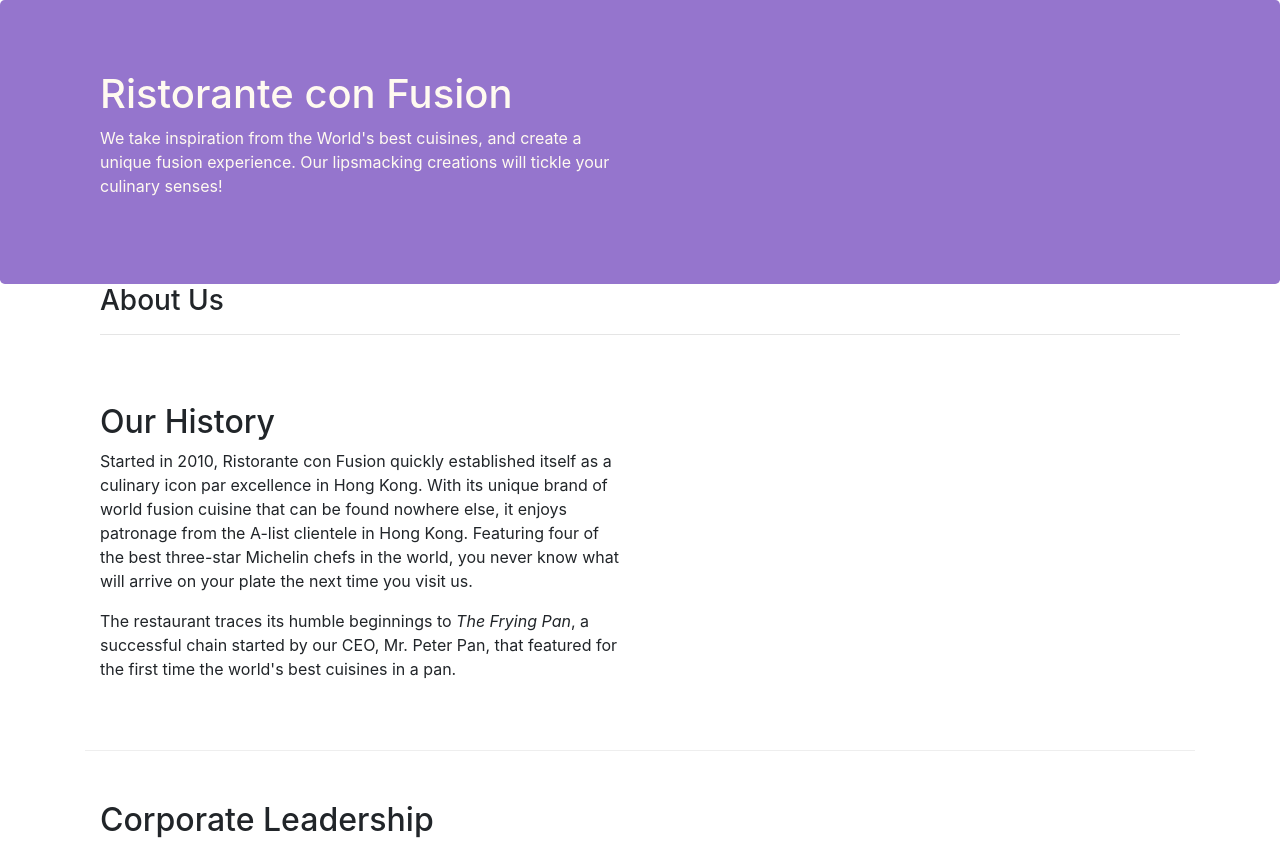
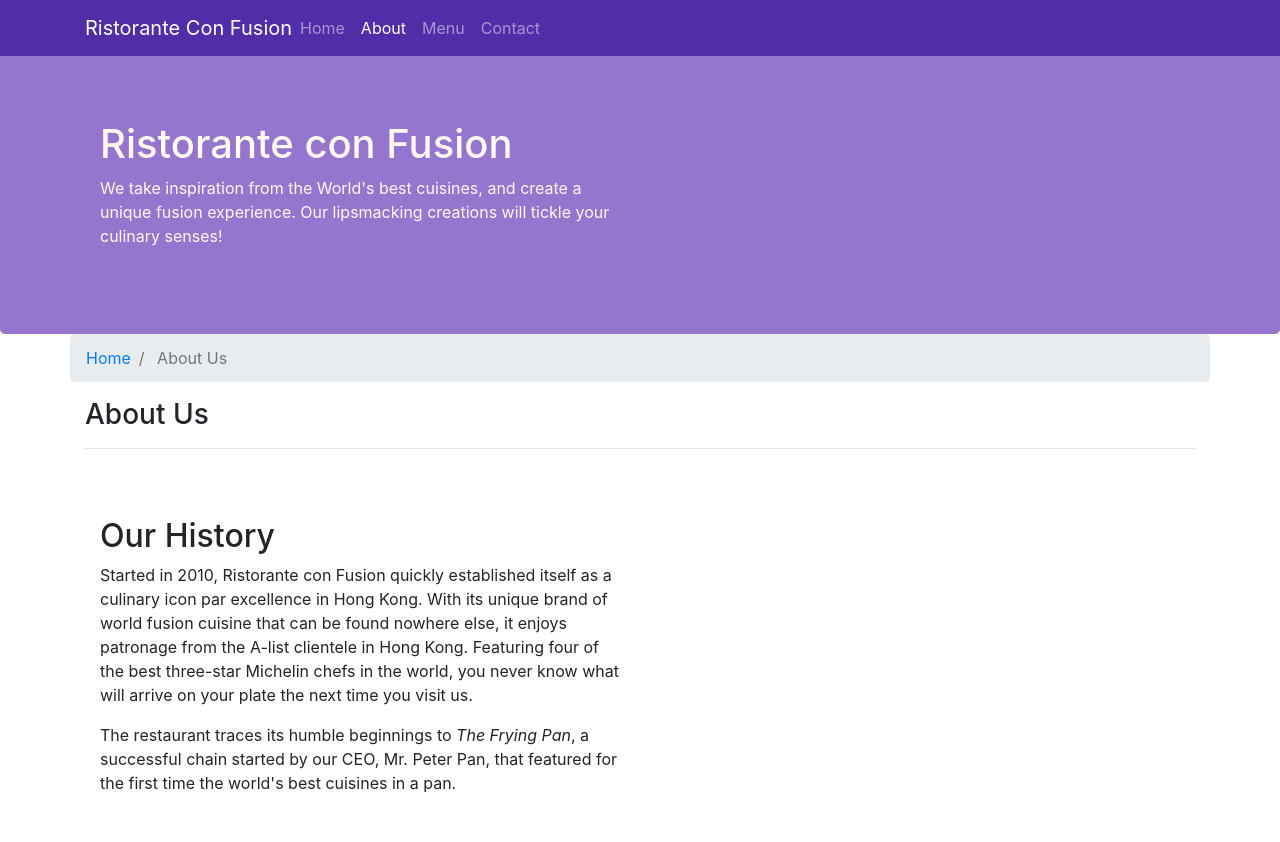
Before and after one commit to yahiasalem94/Exercises, a website: page aboutus.html in a window 1280 px wide. Shown: the top 842 px of the page. Drawn offline with nearby package versions, Linux system fonts and the light colour scheme.

Commit message:
Navigation bar and breadcrumb

```diff
--- a/aboutus.html
+++ b/aboutus.html
@@ -15,7 +15,22 @@
 </head>
 
 <body>
-
+    <nav class="navbar navbar-dark navbar-expand-sm fixed-top">
+        <div class="container">
+            <button class="navbar-toggler" type="botton" data-toggle="collapse" data-target="#Navbar">
+                <span class="navbar-toggler-icon"></span>
+            </button>
+            <a class="navbar-brand mr-auto" href="./index.html">Ristorante Con Fusion</a>
+            <div class="collapse navbar-collapse" id="Navbar">
+            <ul class="navbar-nav mr-auto">
+                <li class="nav-item"><a class="nav-link" href="./index.html">Home</a></li>
+                <li class="nav-item active"><a class="nav-link" href="£">About</a></li>
+                <li class="nav-item"><a class="nav-link" href="#">Menu</a></li>
+                <li class="nav-item"><a class="nav-link" href="#">Contact</a></li>
+            </ul>
+        </div>
+        </div>
+    </nav>
     <header class="jumbotron">
         <div class="container">
             <div class="row row-header align-items-center">
@@ -30,7 +45,11 @@
     </header>
 
     <div class="container">
-        <div class="row row-header">
+        <div class="row">
+            <ol class="col-12 breadcrumb">
+                <li class="breadcrumb-item"> <a href="./index.html">Home</a></li>
+                <li class="breadcrumb-item active"> <a>About Us</a></li>
+            </ol>
             <div class="col-12">
                <h3>About Us</h3>
                <hr>
@@ -77,7 +96,7 @@
                 <div class="col-4 offset-1 col-sm-2">
                     <h5>Links</h5>
                     <ul class="list-unstyled">
-                        <li><a href="#">Home</a></li>
+                        <li><a href="./index.html">Home</a></li>
                         <li><a href="#">About</a></li>
                         <li><a href="#">Menu</a></li>
                         <li><a href="#">Contact</a></li>
--- a/css/style.css
+++ b/css/style.css
@@ -23,8 +23,17 @@
 	color: floralwhite;
 }
 
-.address {
+address {
 	font-size: 80%;
 	margin: 0px;
 	color: #0f0f0f;
 }
+
+body {
+	padding: 50px 0px 0px 0px;
+	z-index: 0;
+}
+
+.navbar-dark {
+	background-color: #512DA8;
+}
```
Also changed, not shown: index.html (+20 -5 lines).
